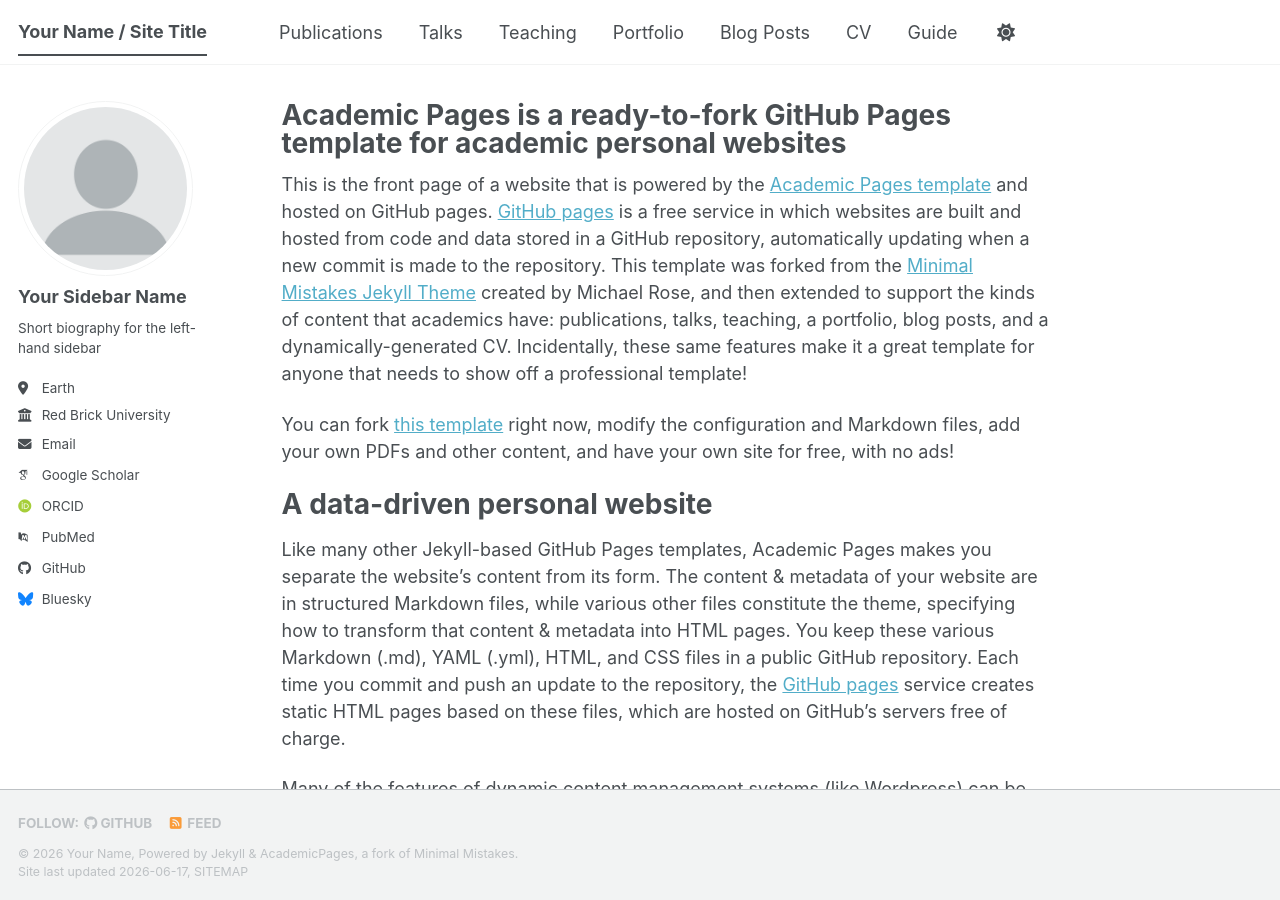
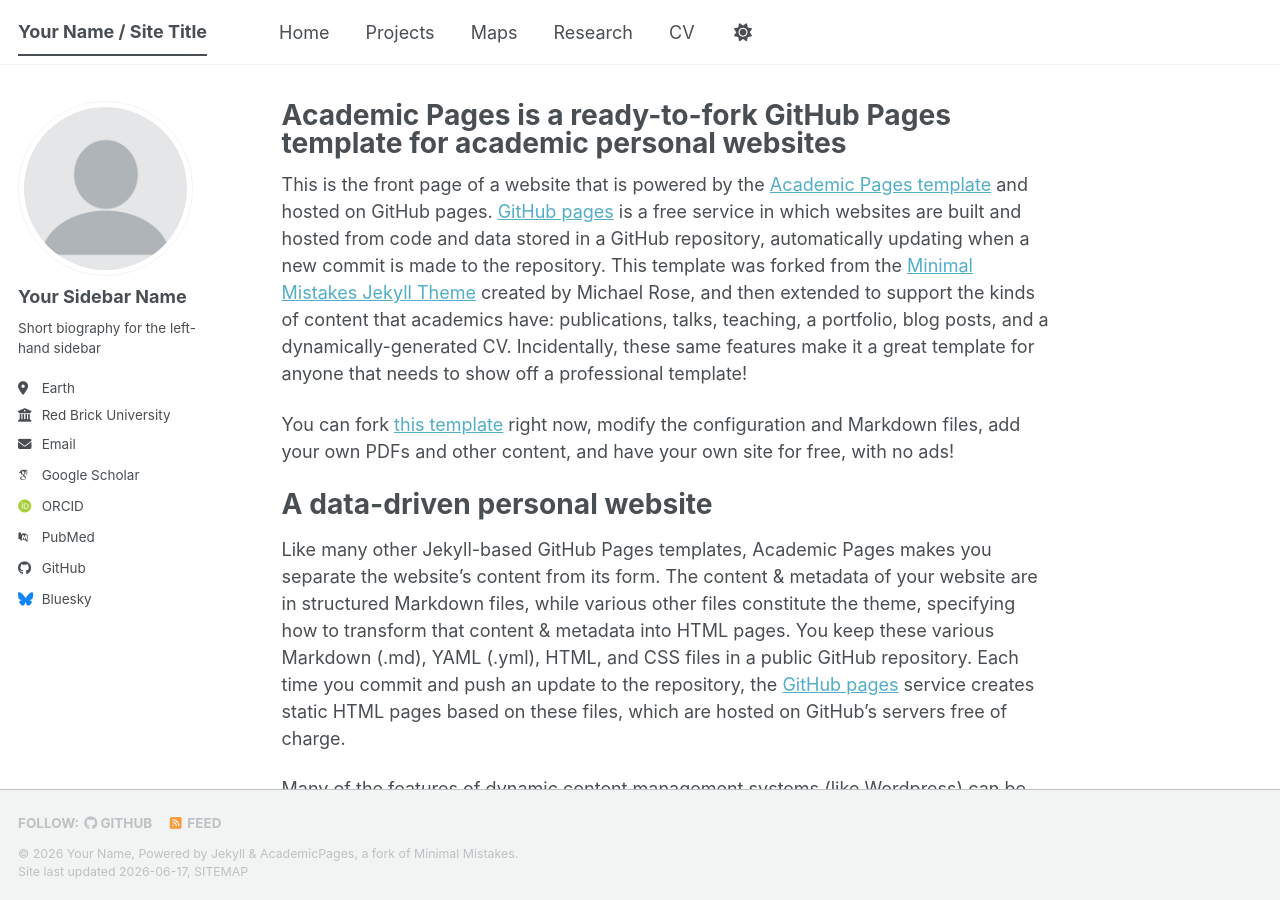
Before and after one commit to souravdaspartha/souravdaspartha.github.io, a Jekyll site: the page built from _pages/about.md, in a window 1280 px wide and 900 px high. Built offline with Jekyll 4.4.1, drawn with Linux system fonts in a browser that asks for light colours; some web fonts are replaced; a script bundle is joined from its source files by our own code; library files that are not in the unit come from our copies; part of the change alters nothing that is shown.

Commit message:
Update navigation.yml

```diff
--- a/_data/navigation.yml
+++ b/_data/navigation.yml
@@ -1,33 +1,15 @@
-# The following is the order of the links in the header of the website.
-#
-# Changing the order here will adjust the order and you can also add additional
-# links. Removing a link prevents it from showing in the header, but does not
-# prevent it from being included in the site.
-#
-# NOTE that only one of the CV options should be selected, the first is for the
-#      Markdown formatted page while the second is generated using JSON.
+main:
+  - title: "Home"
+    url: /
 
-main:
-  - title: "Publications"
-    url: /publications/
-
-  - title: "Talks"
-    url: /talks/
-
-  - title: "Teaching"
-    url: /teaching/
-
-  - title: "Portfolio"
+  - title: "Projects"
     url: /portfolio/
 
-  - title: "Blog Posts"
-    url: /year-archive/
+  - title: "Maps"
+    url: /maps/
+
+  - title: "Research"
+    url: /publications/
 
   - title: "CV"
     url: /cv/
-
-  # - title: "CV"
-  #   url: /cv-json/
-
-  - title: "Guide"
-    url: /markdown/
```
